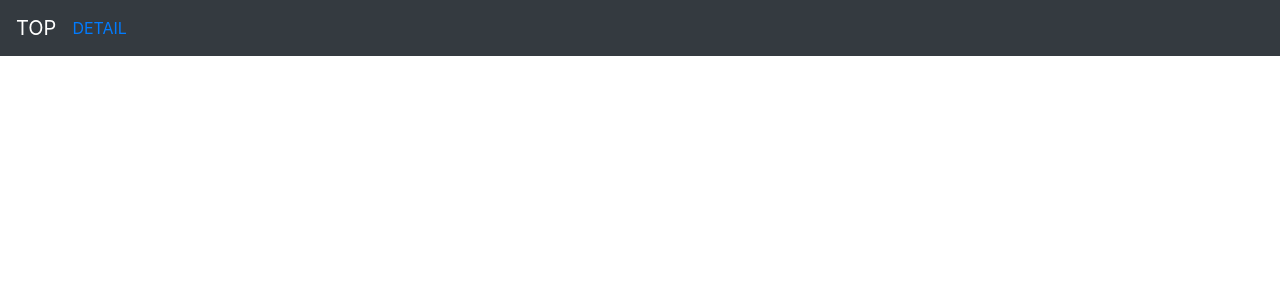
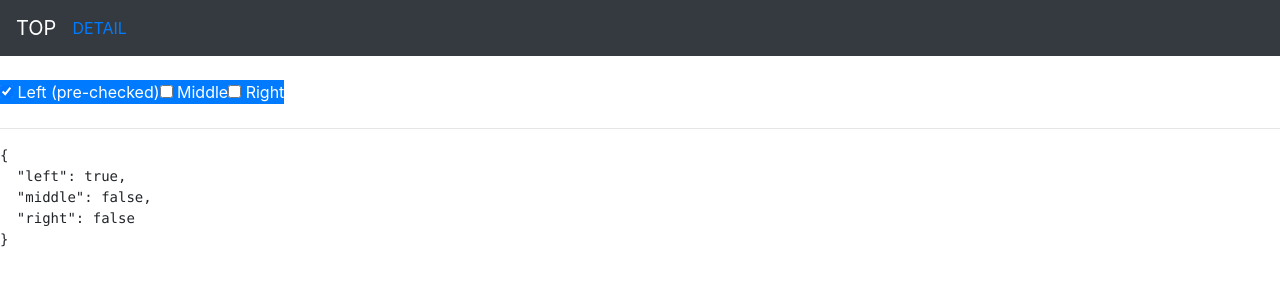
Before and after one commit to ponkore/angularjs-study-app, an Angular app: page / in a window 1280 px wide. Shown: the top 300 px of the page. Built offline with nearby package versions, Linux system fonts and the light colour scheme.

Commit message:
ngbCheckboxButtons work.

```diff
--- a/src/app/app.component.html
+++ b/src/app/app.component.html
@@ -10,6 +10,8 @@
   </div>
 </nav>
 
+<app-buttons-checkbox></app-buttons-checkbox>
+
 <main role="main" class="container">
   <router-outlet></router-outlet>
 </main>
--- a/src/app/app.component.ts
+++ b/src/app/app.component.ts
@@ -6,10 +6,4 @@ import { Component } from '@angular/core';
     styleUrls: ['./app.component.scss']
 })
 export class AppComponent {
-    title = 'app';
-    model = {
-        left: true,
-        middle: false,
-        right: false
-    };
 }
--- a/src/app/components/buttons-checkbox/buttons-checkbox.component.html
+++ b/src/app/components/buttons-checkbox/buttons-checkbox.component.html
@@ -1,3 +1,13 @@
-<p>
-  buttons-checkbox works!
-</p>
+<div class="btn-group btn-group-toggle">
+  <label class="btn-primary" ngbButtonLabel>
+    <input type="checkbox" ngbButton [(ngModel)]="model.left"> Left (pre-checked)
+  </label>
+  <label class="btn-primary" ngbButtonLabel>
+    <input type="checkbox" ngbButton [(ngModel)]="model.middle"> Middle
+  </label>
+  <label class="btn-primary" ngbButtonLabel>
+    <input type="checkbox" ngbButton [(ngModel)]="model.right"> Right
+  </label>
+</div>
+<hr>
+<pre>{{model | json}}</pre>
```
Also changed, not shown: src/app/app.module.ts (+6 -7 lines).
